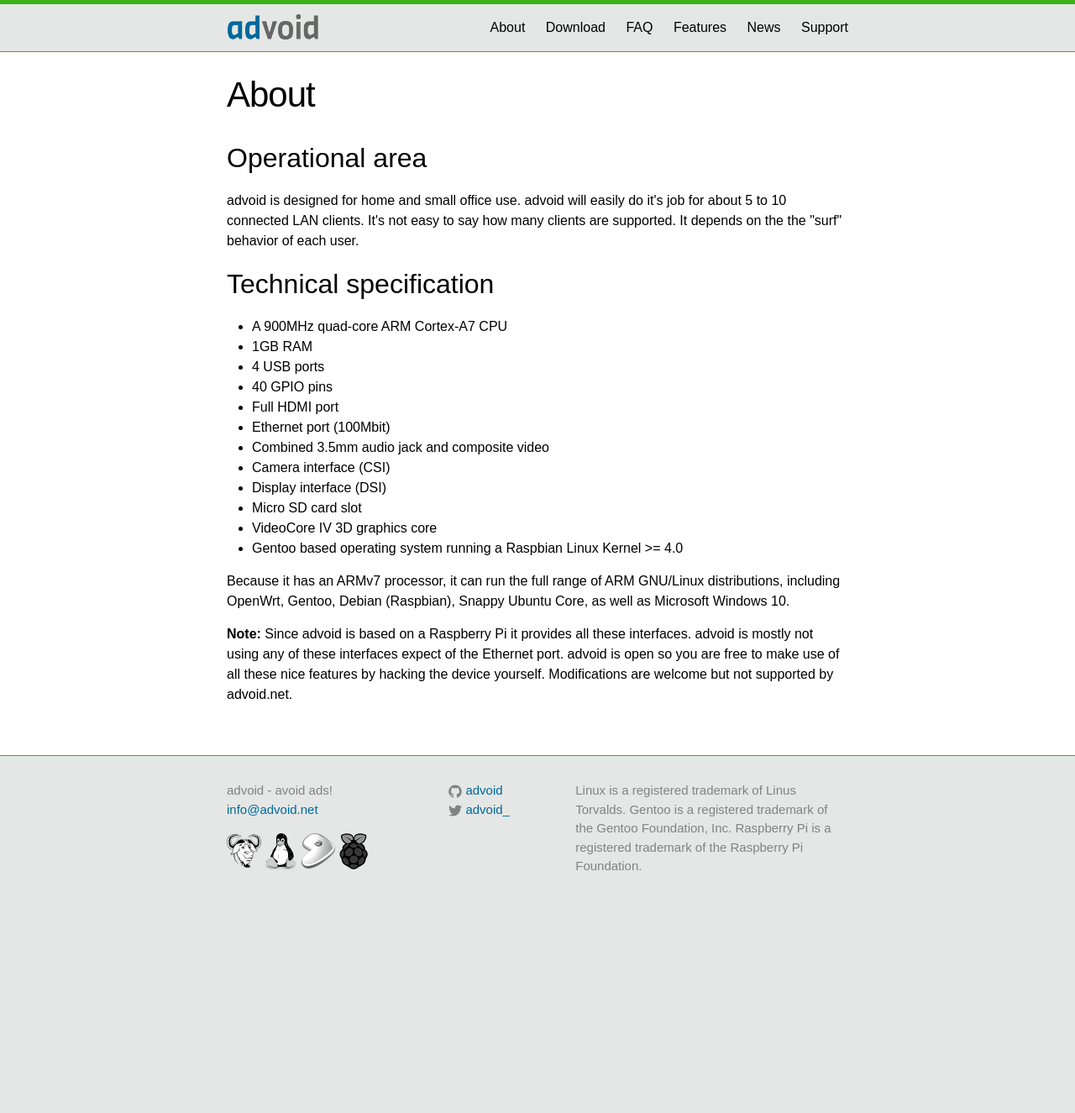
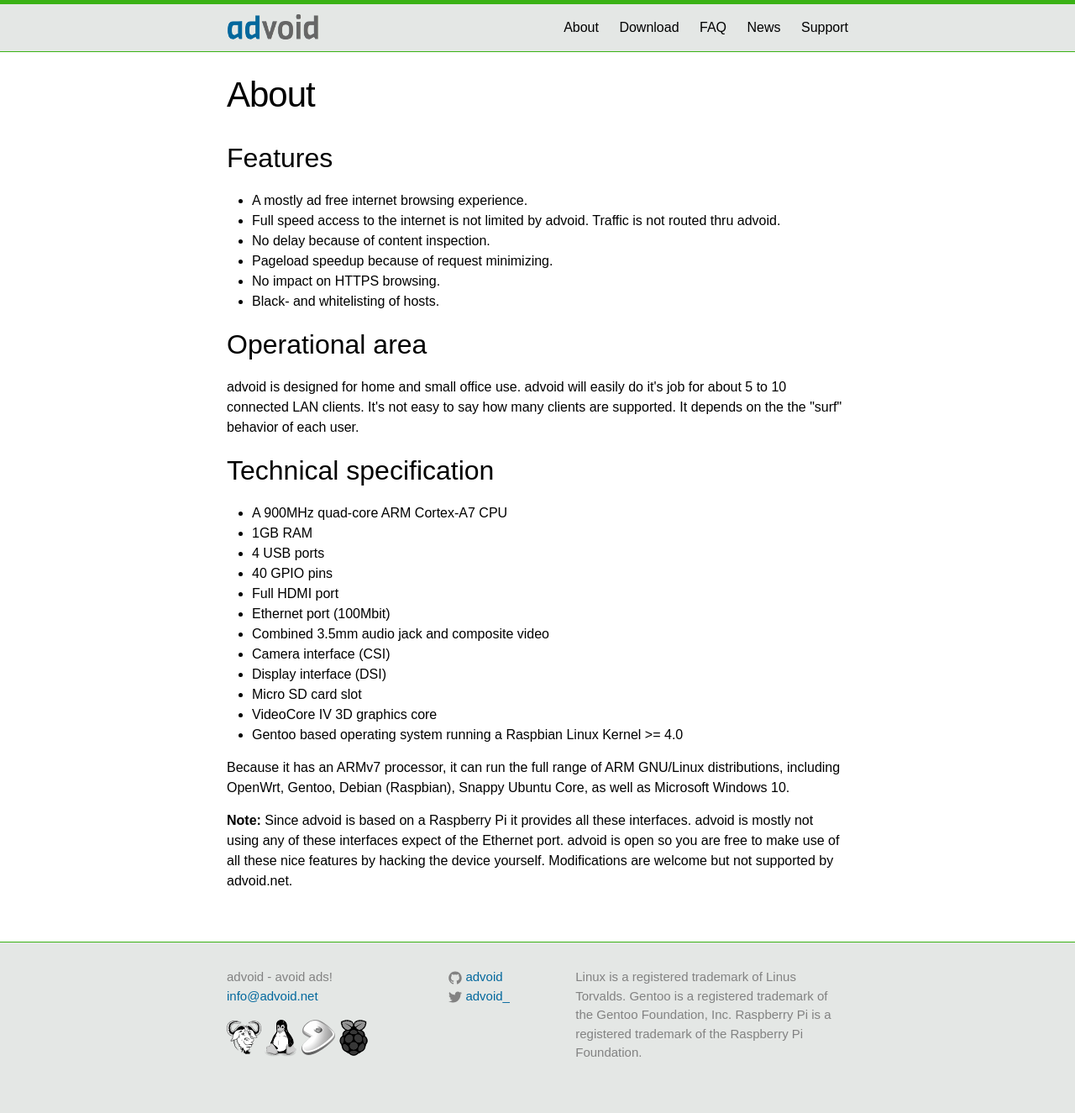
Before and after one commit to advoid/advoid.net, a Jekyll site: the page built from about.md, in a window 1280 px wide. Shown: the whole page at 84% size. Built offline with Jekyll 4.4.1, drawn with Linux system fonts in a browser that asks for light colours; before the commit the page ends 1103 px from its top, so only the background shows below that.

Commit message:
moved features to about.md

```diff
--- a/_includes/header.html
+++ b/_includes/header.html
@@ -13,7 +13,6 @@
           <a class="page-link" href="/about/">About</a>
           <a class="page-link" href="/download/">Download</a>
           <a class="page-link" href="/faq/">FAQ</a>
-          <a class="page-link" href="/features/">Features</a>
           <a class="page-link" href="/news/">News</a>
           <a class="page-link" href="/support/">Support</a>
           <!--<a class="page-link" href="/development/">Development</a>-->
--- a/about.md
+++ b/about.md
@@ -3,6 +3,16 @@
 title: About
 permalink: /about/
 ---
+
+
+<h2>Features</h2>
+
+* A mostly ad free internet browsing experience.
+* Full speed access to the internet is not limited by advoid. Traffic is not routed thru advoid.
+* No delay because of content inspection.
+* Pageload speedup because of request minimizing.
+* No impact on HTTPS browsing.
+* Black- and whitelisting of hosts.
 
 <h2>Operational area</h2>
 
```
